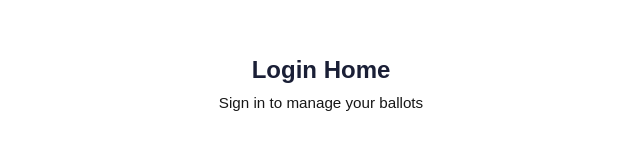
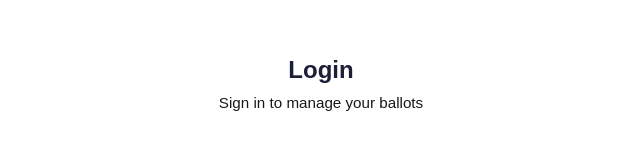
Before and after one commit to BodduKranti/ai-ecommerece-next-js, a Next.js app: page /login in a window 1280 px wide. Shown: the top 160 px of the page, without its empty margins (319-959 px from the left). Built offline with nearby package versions, Linux system fonts and the light colour scheme; no server answers.

Commit message:
Login page

```diff
--- a/app/(auth)/login/page.tsx
+++ b/app/(auth)/login/page.tsx
@@ -4,7 +4,7 @@ const page = () => {
     return (
         <div className="flex min-h-full flex-col justify-center px-6 py-12 lg:px-8">
             <div className='text-center w-full mb-4'>
-                <h2 className='login-card__title my-1' data-testid='login-title'>Login Home</h2>
+                <h2 className='login-card__title my-1' data-testid='login-title'>Login</h2>
                 <p className="login-card__subtitle text-muted mb-0">Sign in to manage your ballots</p>
             </div>
 
```
